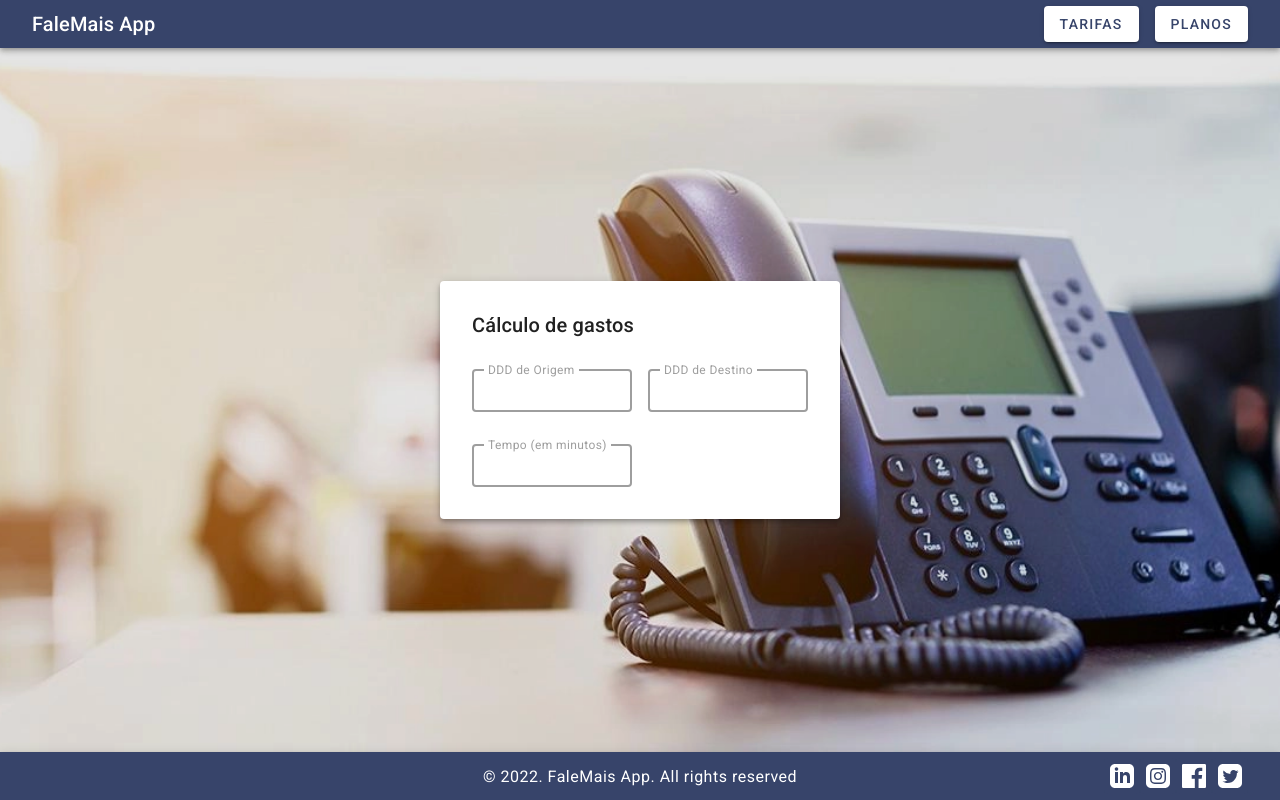
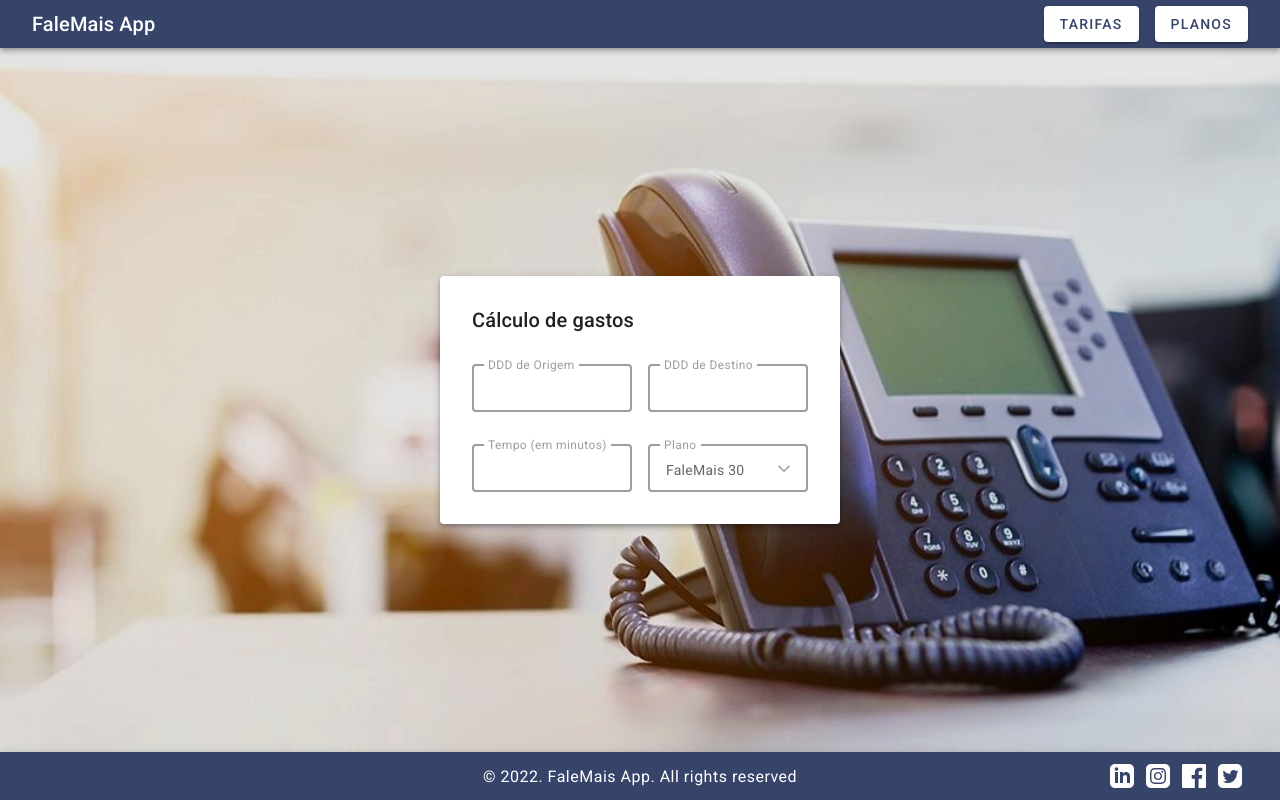
Before and after one commit to viniciuslucas95/falemais-client-web, a React (Vite) app: page / in a window 1280 px wide. Built offline with nearby package versions, Linux system fonts and the light colour scheme.

Commit message:
Added selection field and minor refactoring on the project

```diff
--- a/src/app/App.tsx
+++ b/src/app/App.tsx
@@ -1,5 +1,5 @@
-import { CallCalcPage } from './pages/CallCalcPage'
+import { HomePage } from './pages/home-page/HomePage'
 
 export function App() {
-  return <CallCalcPage />
+  return <HomePage />
 }
--- a/src/app/components/Card.tsx
+++ b/src/app/components/Card.tsx
@@ -2,7 +2,8 @@ import { useReducer } from 'react'
 import styled from 'styled-components'
 import { COLOR } from '../constants/color.constant'
 import { useDimensions } from '../hooks/useDimensions'
-import { TextField, TextFieldData } from './TextField'
+import { SelectField } from './input-fields/SelectField'
+import { TextField, TextFieldData } from './input-fields/TextField'
 import { Headline6 } from './Texts'
 
 enum ActionType {
@@ -21,6 +22,9 @@ interface TextFieldState {
     destinyDdd: TextFieldData,
     time: TextFieldData
 }
+
+// TESTING PLANS
+const planOptions = ['FaleMais 30', 'FaleMais 60', 'FaleMais 120']
 
 function textFieldReducer(state: TextFieldState, action: TextFieldAction) {
     const { type, payload } = action
@@ -106,7 +110,8 @@ export function Card() {
                         <TextField label='DDD de Destino' data={textFieldState.destinyDdd} onChange={onDestinyDddChange} />
                     </TextFieldContainer>
                     <TextFieldContainer style={{ margin: '32px 0 0 0' }}>
-                        <TextField label='Tempo (em minutos)' data={textFieldState.time} onChange={onTimeChange} />
+                        <TextField style={{ margin: '0 16px 0 0' }} label='Tempo (em minutos)' data={textFieldState.time} onChange={onTimeChange} />
+                        <SelectField label='Plano' options={planOptions} />
                     </TextFieldContainer></>
                 : null
         }
--- a/src/app/components/Texts.tsx
+++ b/src/app/components/Texts.tsx
@@ -1,67 +1,77 @@
 import styled from 'styled-components'
 
-export const Headline1 = styled.h1`
+export const Headline1 = styled.span`
+    display: inline-block;
     font-size: 96px;
     font-family: 'Roboto', sans-serif;
     letter-spacing: -1.5px;
     font-weight: 300;
 `
 
-export const Headline2 = styled.h2`
+export const Headline2 = styled.span`
+    display: inline-block;
     font-size: 60px;
     font-family: 'Roboto', sans-serif;
     letter-spacing: -0.5px;
     font-weight: 300;
 `
 
-export const Headline3 = styled.h3`
+export const Headline3 = styled.span`
+    display: inline-block;
     font-size: 48px;
     font-family: 'Roboto', sans-serif;
     font-weight: 400;
 `
 
-export const Headline4 = styled.h4`
+export const Headline4 = styled.span`
+    display: inline-block;
     font-size: 34px;
     font-family: 'Roboto', sans-serif;
     letter-spacing: 0.25px;
     font-weight: 400;
 `
 
-export const Headline5 = styled.h5`
+export const Headline5 = styled.span`
+    display: inline-block;
     font-size: 24px;
     font-family: 'Roboto', sans-serif;
     font-weight: 400;
 `
 
-export const Headline6 = styled.h6`
+export const Headline6 = styled.span`
+    display: inline-block;
     font-size: 20px;
     font-family: 'Roboto', sans-serif;
     letter-spacing: 0.15px;
     font-weight: 500;
 `
 
-export const Subtitle1 = styled.p`
+export const Subtitle1 = styled.span`
+    display: inline-block;
     font-size: 16px;
     font-family: 'Roboto', sans-serif;
     letter-spacing: 0.15px;
     font-weight: 400;
 `
 
-export const Subtitle2 = styled.p`
+export const Subtitle2 = styled.span`
+    display: inline-block;
     font-size: 14px;
     font-family: 'Roboto', sans-serif;
     letter-spacing: 0.1px;
     font-weight: 500;
 `
 
-export const Body1 = styled.p`
+export const Body1 = styled.span`
+    display: inline-block;
     font-size: 16px;
     font-family: 'Roboto', sans-serif;
     letter-spacing: 0.5px;
     font-weight: 400;
 `
 
-export const Body2 = styled.p`
+export const Body2 = styled.span`
+    display: inline-block;
     font-size: 14px;
     font-family: 'Roboto', sans-serif;
     letter-spacing: 0.25px;
@@ -69,6 +79,7 @@ export const Body2 = styled.p`
 `
 
 export const Button = styled.span`
+    display: inline-block;
     font-size: 14px;
     font-family: 'Roboto', sans-serif;
     letter-spacing: 1.25px;
@@ -77,6 +88,7 @@ export const Button = styled.span`
 `
 
 export const Caption = styled.span`
+    display: inline-block;
     font-size: 12px;
     font-family: 'Roboto', sans-serif;
     letter-spacing: 0.4px;
@@ -84,6 +96,7 @@ export const Caption = styled.span`
 `
 
 export const Overline = styled.span`
+    display: inline-block;
     font-size: 10px;
     font-family: 'Roboto', sans-serif;
     letter-spacing: 1.5px;
--- /dev/null
+++ b/src/app/components/input-fields/Label.tsx
@@ -0,0 +1,32 @@
+import { PropsWithChildren } from 'react'
+import styled from 'styled-components'
+import { COLOR } from '../../constants/color.constant'
+import { Caption } from '../Texts'
+
+interface LabelProps {
+    isFocused: boolean
+    hasError?: boolean
+}
+
+interface Props extends LabelProps {
+    children: string
+}
+
+export function Label({ isFocused, hasError = false, children }: PropsWithChildren<Props>) {
+    return <LabelContainer>
+        <LabelText isFocused={isFocused} hasError={hasError}>{children}</LabelText>
+    </LabelContainer>
+}
+
+const LabelContainer = styled.div`
+    position: absolute;
+    left: 12px;
+    top: 0;
+    transform: translateY(-50%);
+    padding: 0 4px;
+    background-color: ${COLOR.neutral};
+`
+
+const LabelText = styled(Caption) <Required<LabelProps>>`
+    color: ${({ hasError, isFocused }) => hasError ? COLOR.error : isFocused ? COLOR.primary : COLOR.disabled}
+`
--- /dev/null
+++ b/src/app/components/input-fields/SelectField.tsx
@@ -0,0 +1,131 @@
+import { useState } from 'react'
+import styled from 'styled-components'
+import { ExpandIcon } from '../../../assets/svgs/ExpandIcon'
+import { COLOR } from '../../constants/color.constant'
+import { Button } from '../Button'
+import { Body2 } from '../Texts'
+import { Label } from './Label'
+
+interface WidthProps {
+    width?: string
+}
+
+interface Props extends WidthProps {
+    options: string[]
+    label: string
+}
+
+export function SelectField({ options, width, label }: Props) {
+    const [isFocused, setIsFocused] = useState(false)
+    const [plan, setPlan] = useState(options[0])
+
+    function handleBlur(event: React.FocusEvent<HTMLDivElement, Element>) {
+        const { relatedTarget, currentTarget } = event
+
+        if (!currentTarget.contains(relatedTarget)) {
+            setIsFocused(false)
+        }
+    }
+
+    return <Container
+        width={width ?? '160px'}
+        onBlur={(e) => handleBlur(e)}
+    >
+        <InputContainer isFocused={isFocused}>
+            <Text isFocused={isFocused}>{plan}</Text>
+            <Label isFocused={isFocused}>{label}</Label>
+            <InputButton onClick={() => setIsFocused(!isFocused)} />
+            <IconContainer>
+                <ExpandIcon style={{ transform: isFocused ? 'rotate(180deg)' : '' }} color={isFocused ? COLOR.primary : COLOR.disabled} />
+            </IconContainer>
+        </InputContainer>
+        {isFocused ?
+            <OptionsContainer>
+                {options.map((option, index) => {
+                    return <Button
+                        justifyContent='flex-start'
+                        content={{ text: <Body2>{option}</Body2> }}
+                        key={index}
+                        onClick={() => setPlan(option)}
+                        hasShadow={false}
+                        buttonColor={{
+                            background: COLOR.neutral,
+                            backgroundHover: COLOR.neutralHover,
+                            backgroundActive: COLOR.neutralActive,
+                            outline: COLOR.highEmphasis,
+                            content: COLOR.primary
+                        }}
+                    />
+                })}
+            </OptionsContainer>
+            : null}
+    </Container>
+}
+
+interface FocusProps {
+    isFocused?: boolean
+}
+
+const Container = styled.div<WidthProps>`
+    position: relative;
+    width: ${({ width }) => width};
+`
+
+const InputContainer = styled.div<FocusProps>`
+    height: 48px;
+    border-radius: ${({ isFocused }) => isFocused ? '4px 4px 0 0' : '4px'};
+    border-style: solid;
+    border-width: ${({ isFocused }) => isFocused ? '2px 2px 0 2px' : '2px'};;
+    border-color: ${({ isFocused }) => isFocused ? COLOR.primary : COLOR.disabled};
+    background-color: ${COLOR.neutral};
+`
+
+const IconContainer = styled.div`
+    position: absolute;
+    height: 100%;
+    width: 100%;
+    right: 12px;
+    top: 1px;
+    display: flex;
+    justify-content: flex-end;
+    align-items: center;
+    background-color: transparent;
+    pointer-events: none;
+`
+
+const InputButton = styled.button<WidthProps>`
+    height: 100%;
+    width: 100%;
+    left: 0;
+    top: 0;
+    border: 0;
+    border-radius: 4px;
+    background-color: ${COLOR.neutral};
+    cursor: pointer;
+`
+
+const Text = styled(Body2) <WidthProps & FocusProps>`
+    width: calc(100% - 48px);
+    position: absolute;
+    overflow: hidden;
+    padding: 4px 0px 0px 16px;
+    top: 50%;
+    color: ${({ isFocused }) => isFocused ? COLOR.highEmphasis : COLOR.mediumEmphasis};
+    white-space: nowrap;
+    text-overflow: ellipsis;
+    transform: translateY(-50%);
+    pointer-events: none;
+`
+
+const OptionsContainer = styled.div`
+    top: 100%;
+    position: absolute;
+    display: flex;
+    flex-direction: column;
+    width: 100%;
+    border-radius: 0 0 4px 4px;
+    border-style: solid;
+    border-width: 0 2px 2px 2px;
+    border-color: ${COLOR.primary};
+    background-color: ${COLOR.neutral};
+`
--- a/src/app/components/TextField.tsx
+++ b/src/app/components/input-fields/TextField.tsx
@@ -1,7 +1,8 @@
 import React, { useState } from 'react'
 import styled from 'styled-components'
-import { COLOR } from '../constants/color.constant'
-import { Caption } from './Texts'
+import { COLOR } from '../../constants/color.constant'
+import { Caption } from '../Texts'
+import { Label } from './Label'
 
 interface TextFieldHelpText {
     text: string,
@@ -35,9 +36,7 @@ export function TextField({ width, style, label, data, onChange }: Props) {
             value={value}
             onChange={({ target: { value } }) => onChange(value)} />
         {helpText ? <HelperText hasError={error}>{helpText.text}</HelperText> : null}
-        <LabelContainer>
-            <LabelText isFocused={isFocused} hasError={error}>{label}</LabelText>
-        </LabelContainer>
+        <Label hasError={error} isFocused={isFocused}>{label}</Label>
     </Container>
 }
 
@@ -60,10 +59,12 @@ const Container = styled.div<WidthProps>`
 
 const StyledTextField = styled.input<ErrorProps & FocusProps>`
     outline-color: ${({ hasError }) => hasError ? COLOR.error : COLOR.primary};
-    padding: 10px 16px;
+    height: 48px;
+    padding: 4px 16px 0px 16px;
     width: 100%;
     font-family: 'Roboto', sans-serif;
-    font-size: 16px;
+    font-size: 14px;
+    letter-spacing: 0.5px;
     color: ${({ isFocused }) => isFocused ? COLOR.highEmphasis : COLOR.mediumEmphasis};
     border-color: ${({ hasError }) => hasError ? COLOR.error : COLOR.disabled};
     border-radius: 4px;
@@ -79,16 +80,3 @@ const HelperText = styled(Caption) <ErrorProps>`
     padding: 4px 16px;
     color: ${({ hasError }) => hasError ? COLOR.error : COLOR.disabled};
 `
-
-const LabelContainer = styled.div`
-    position: absolute;
-    left: 12px;
-    top: 0;
-    transform: translateY(-50%);
-    padding: 0 4px;
-    background-color: ${COLOR.neutral};
-`
-
-const LabelText = styled(Caption) <ErrorProps & FocusProps>`
-    color: ${({ hasError, isFocused }) => hasError ? COLOR.error : isFocused ? COLOR.primary : COLOR.disabled}
-`
--- a/src/app/components/BackgroundImage.tsx
+++ b/src/app/pages/home-page/BackgroundImage.tsx
@@ -1,5 +1,5 @@
 import styled from 'styled-components'
-import bgImage from '../../assets/images/bg.webp'
+import bgImage from '../../../assets/images/bg.webp'
 
 export function BackgroundImage() {
     return <>
--- /dev/null
+++ b/src/assets/svgs/ExpandIcon.tsx
@@ -0,0 +1,15 @@
+import { COLOR } from "../../app/constants/color.constant";
+import { Svg } from "./Svg";
+
+interface Props {
+    style?: React.CSSProperties
+    color?: string
+}
+
+export function ExpandIcon({ style, color }: Props) {
+    return <Svg style={style}>
+        <path
+            d="M12 15.075C11.9 15.075 11.8083 15.0583 11.725 15.025C11.6417 14.9917 11.5583 14.9333 11.475 14.85L6.525 9.9C6.39166 9.76667 6.32916 9.5875 6.3375 9.3625C6.34583 9.1375 6.41666 8.95833 6.55 8.825C6.71666 8.65833 6.89583 8.5875 7.0875 8.6125C7.27916 8.6375 7.45 8.71667 7.6 8.85L12 13.25L16.4 8.85C16.5333 8.71667 16.7125 8.64167 16.9375 8.625C17.1625 8.60833 17.3417 8.68333 17.475 8.85C17.6417 8.98333 17.7125 9.15833 17.6875 9.375C17.6625 9.59167 17.5833 9.775 17.45 9.925L12.525 14.85C12.4417 14.9333 12.3583 14.9917 12.275 15.025C12.1917 15.0583 12.1 15.075 12 15.075Z"
+            fill={color ?? COLOR.highEmphasis} />
+    </Svg>
+}
```
Also changed, not shown: src/app/components/Button.tsx (+13 -5 lines), src/app/pages/home-page/HomePage.tsx (renamed from src/app/pages/CallCalcPage.tsx, +12 -12 lines).
